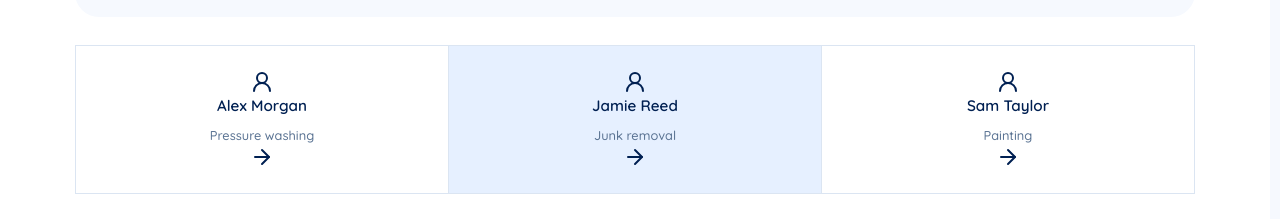
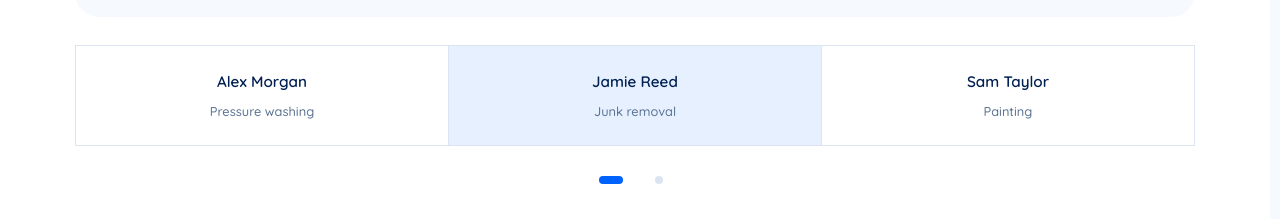
Before and after one commit to eaglerankersdev/sidekick-frontend-design, a Next.js app: page / in a window 1280 px wide. Shown: the part 9559-9778 px from the top of the page. Built offline with nearby package versions, Linux system fonts and the light colour scheme; no server answers.

Commit message:
Simplify testimonial selectors to centered connected tabs

```diff
--- a/components/marketing/Testimonials.tsx
+++ b/components/marketing/Testimonials.tsx
@@ -81,9 +81,7 @@ export function Testimonials({ items, preview = false }: { items: Testimonial[];
       </div>
       <div role="tablist" aria-label="Customer testimonials" className={s.tabs} onKeyDown={onKey}>
         {items.map((item, i) => <button key={item.id} ref={el => { tabs.current[i] = el; }} type="button" role="tab" hidden={Math.floor(i / groupSize) !== Math.floor(index / groupSize)} id={`${id}-tab-${i}`} aria-controls={`${id}-panel-${i}`} aria-selected={index === i} tabIndex={index === i ? 0 : -1} onClick={() => select(i)}>
-          <span className={s.tabAvatar} aria-hidden>{item.portrait ? <img src={item.portrait} alt="" width={38} height={38} loading="lazy" /> : <UserRound />}</span>
           <span><strong>{item.name}</strong><small>{item.company}</small></span>
-          <ArrowRight className={s.tabArrow} aria-hidden />
         </button>)}
       </div>
       <div className={s.groups} aria-label="Testimonial groups">
```
